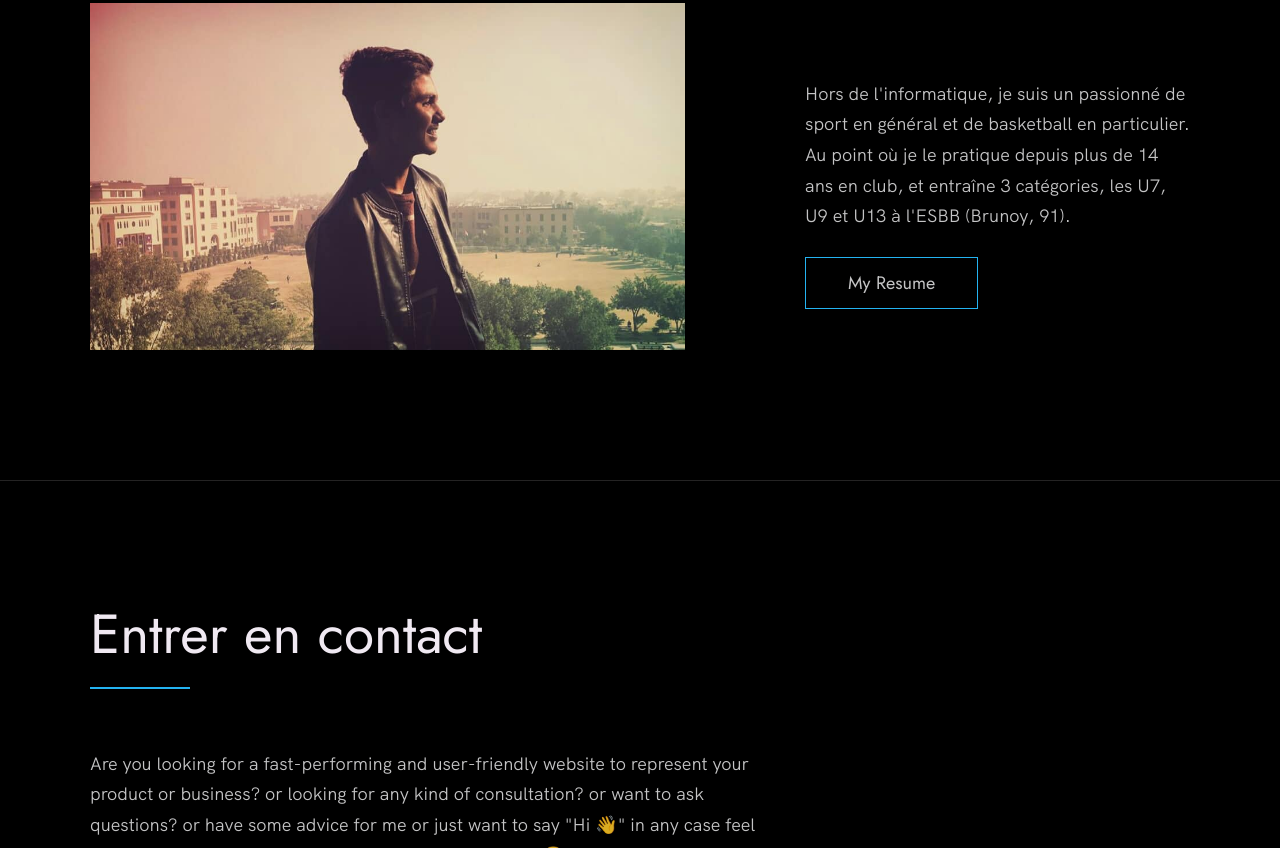
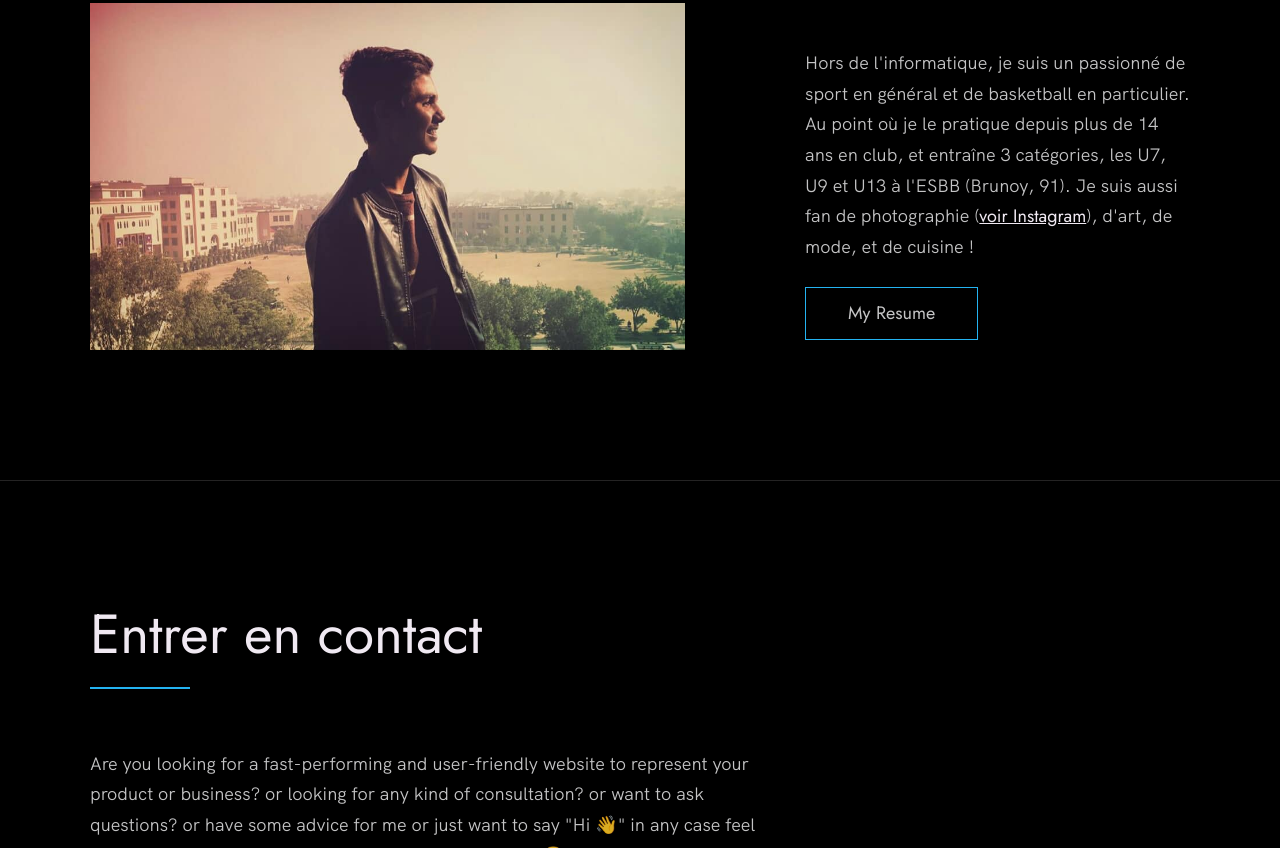
Before and after one commit to Thomaslpbc/github-portfolio, a plain HTML site: page index.html in a window 1280 px wide. Shown: the part 3594-4442 px from the top of the page. Drawn offline with Linux system fonts and the light colour scheme.

Commit message:
about me & insta

```diff
--- a/index.html
+++ b/index.html
@@ -187,7 +187,7 @@
             <!-- Replace the below paragraph with info about yourself -->
             <p>
               Hors de l'informatique, je suis un passionné de sport en général et de basketball en particulier. Au point où je le pratique depuis plus de 14 ans en club, et entraîne 3 catégories, les U7, U9 et U13 à l'ESBB (Brunoy, 91).
-
+              Je suis aussi fan de photographie (<a href="https://www.instagram.com/thomas_lpbc/">voir Instagram</a>), d'art, de mode, et de cuisine !
             </p>
             <!-- Provide a link to your resume -->
             <a href="#" class="btn">My Resume</a>
```
